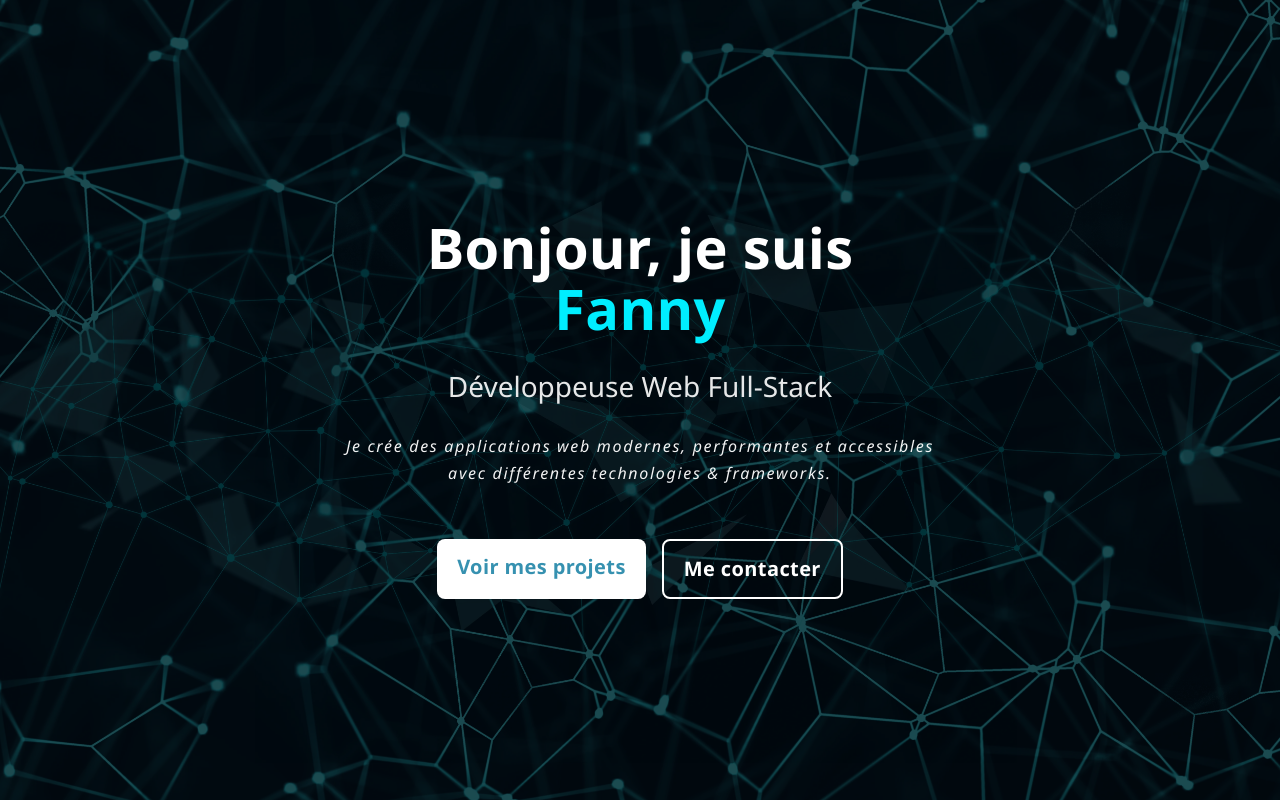
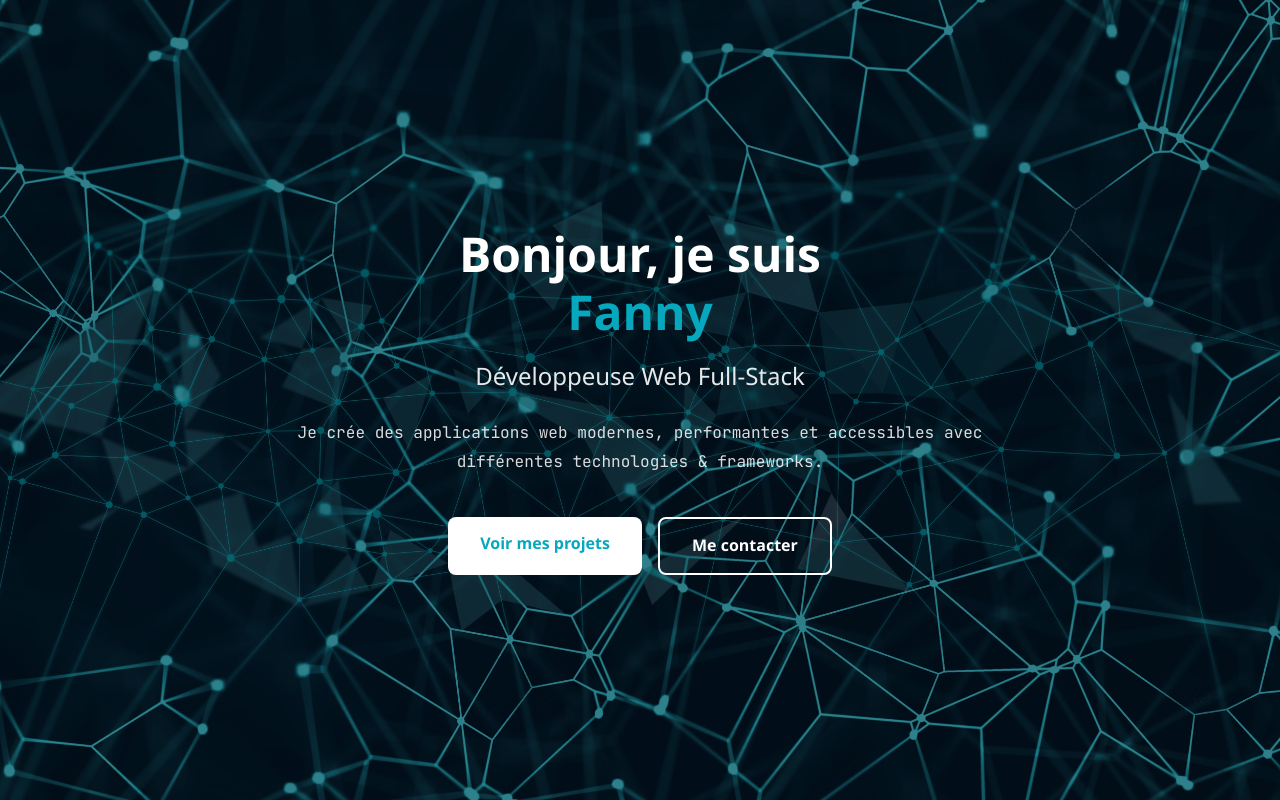
Before and after one commit to fannysaez/startNextJs, a Next.js app: page / in a window 1280 px wide. Built offline with nearby package versions, Linux system fonts and the light colour scheme.

Commit message:
styles(globals et page layout): ajout de polices différentes

```diff
--- a/app/globals.css
+++ b/app/globals.css
@@ -21,9 +21,8 @@ body {
   min-height: 100vh;
   scrollbar-width: none;
   -ms-overflow-style: none;
-  font-family: "Segoe UI",sans-serif;
-  font-weight: 400;
-}
+  font-family: "Segoe UI", Tahoma, Geneva, Verdana, sans-serif;
+  font-weight: 400;}
 
 /* Masquage scrollbar pour WebKit */
 body::-webkit-scrollbar {
--- a/app/layout.js
+++ b/app/layout.js
@@ -1,14 +1,21 @@
+import { JetBrains_Mono } from "next/font/google";
 import "./globals.css";
 
+const jetbrainsMono = JetBrains_Mono({
+  variable: "--font-jetbrains-mono",
+  subsets: ["latin"],
+  weight: ["400", "500", "600"],
+});
+
 export const metadata = {
-  title: "Porfolio de Fanny Saez",
-  description: "Développeuse Full Stack passionnée"
+  title: "Portfolio de Fanny Saez",
+  description: "Développeuse Full Stack passionnée",
 };
 
 export default function RootLayout({ children }) {
   return (
     <html lang="fr">
-      <body suppressHydrationWarning>
+      <body className={`${jetbrainsMono.variable}`} style={{ fontFamily: "'Segoe UI', Tahoma, Geneva, Verdana, sans-serif" }}>
         {children}
       </body>
     </html>
--- a/app/page.module.css
+++ b/app/page.module.css
@@ -1,114 +1,74 @@
 /* Hero Section - Conteneur principal */
 .hero {
-  position: relative;
   display: flex;
   align-items: center;
   justify-content: center;
-  min-height: 100svh;
-  padding-block: calc(env(safe-area-inset-top, 0px) + clamp(48px, 12vh, 160px))
-    calc(env(safe-area-inset-bottom, 0px) + clamp(32px, 10vh, 120px));
-  padding-inline: 16px;
-}
-
-/* Overlay assombrissant pour lisibilité sur le motif */
-.hero::after {
-  content: "";
-  position: absolute;
-  inset: 0;
-  background: rgba(0, 0, 0, 0.42);
-  pointer-events: none;
-  z-index: 0;
+  min-height: 100vh;
+  padding: 2rem;
 }
 
 /* Contenu centré */
 .heroContent {
-  width: 100%;
-  max-width: 1100px;
-  margin-inline: auto;
+  max-width: 800px;
   text-align: center;
   color: white;
-  position: relative;
-  z-index: 1;
 }
 
 /* Titre principal */
 .heroTitle {
-  font-size: clamp(28px, 6vw, 56px);
+  font-size: 3rem;
   font-weight: 700;
-  margin-bottom: clamp(12px, 2.5vw, 24px);
-  line-height: 1.1;
-  letter-spacing: 0.005em;
-  text-wrap: balance;
-  text-shadow: 0 2px 24px rgba(0, 0, 0, 0.45);
+  margin-bottom: 1rem;
+  line-height: 1.2;
 }
 
 /* Nom en surbrillance */
 .highlight {
-  color: #00eeff;
+  color: #07a7bd;
   display: block;
 }
 
 /* Sous-titre */
 .heroSubtitle {
-  font-size: clamp(18px, 3.2vw, 28px);
-  font-weight: 400;
-  margin-bottom: clamp(12px, 2.5vw, 24px);
+  font-size: 1.5rem;
+  font-weight: 500;
+  margin-bottom: 1.5rem;
   opacity: 0.9;
-  text-wrap: balance;
-}
-
-/* Variante: sous-titre en serif (Lora) */
-.heroSubtitleSerif {
-  font-weight: 600;
-  letter-spacing: 0.005em;
 }
 
 /* Description */
 .heroDescription {
-  /* font-size: clamp(16px, 2.6vw, 20px); */
-  margin-inline: auto;
-  margin-bottom: clamp(28px, 5vw, 52px);
-  opacity: 0.95;
-  line-height: 1.7;
-  max-width: 68ch;
-  font-style: italic;
-  letter-spacing: 0.105em;
+  font-size: 1.005rem;
+  margin-bottom: 2.5rem;
+  opacity: 0.85;
+  line-height: 1.8;
+  font-family: var(--font-jetbrains-mono), "JetBrains Mono", monospace;
+  font-weight: 200;
 }
 
 /* Conteneur des boutons */
 .heroButtons {
   display: flex;
+  gap: 1rem;
   justify-content: center;
   flex-wrap: wrap;
-  gap: clamp(12px, 2.2vw, 16px);
 }
 
 /* Style de base des boutons */
 .btn {
-  padding: 12px 20px;
-  min-height: 44px; /* cible tactile */
+  padding: 0.875rem 2rem;
   border-radius: 8px;
   text-decoration: none;
   font-weight: 600;
-  font-size: clamp(16px, 2.5vw, 20px);
-  letter-spacing: 0.02em;
-  transition:
-    transform 0.2s ease,
-    box-shadow 0.2s ease,
-    background-color 0.2s ease,
-    color 0.2s ease;
+  font-size: 1rem;
+  transition: all 0.3s ease;
   display: inline-block;
-}
-
-.btn:focus-visible {
-  outline: 3px solid #9db4ff;
-  outline-offset: 2px;
 }
 
 /* Bouton principal */
 .btnPrimary {
   background-color: white;
-  color: #3691b0;
+  color: #07a7bd;
 }
 
 .btnPrimary:hover {
@@ -125,25 +85,24 @@
 
 .btnSecondary:hover {
   background-color: white;
-  color: #3691b0;
+  color: #07a7bd;
   transform: translateY(-2px);
-}
-
-/* Réduire les animations si l’utilisateur le demande */
-@media (prefers-reduced-motion: reduce) {
-  .btnPrimary:hover,
-  .btnSecondary:hover {
-    transform: none;
-    box-shadow: none;
-  }
 }
 
 /* Responsive : mobile */
 @media (max-width: 768px) {
-  /* Overlay un peu plus fort pour renforcer le contraste sur mobile */
-  .hero::after {
-    background: rgba(0, 0, 0, 0.4);
+  .heroTitle {
+    font-size: 2rem;
   }
+
+  .heroSubtitle {
+    font-size: 1.25rem;
+  }
+
+  .heroDescription {
+    font-size: 1rem;
+  }
+
   .heroButtons {
     flex-direction: column;
     align-items: stretch;
```
